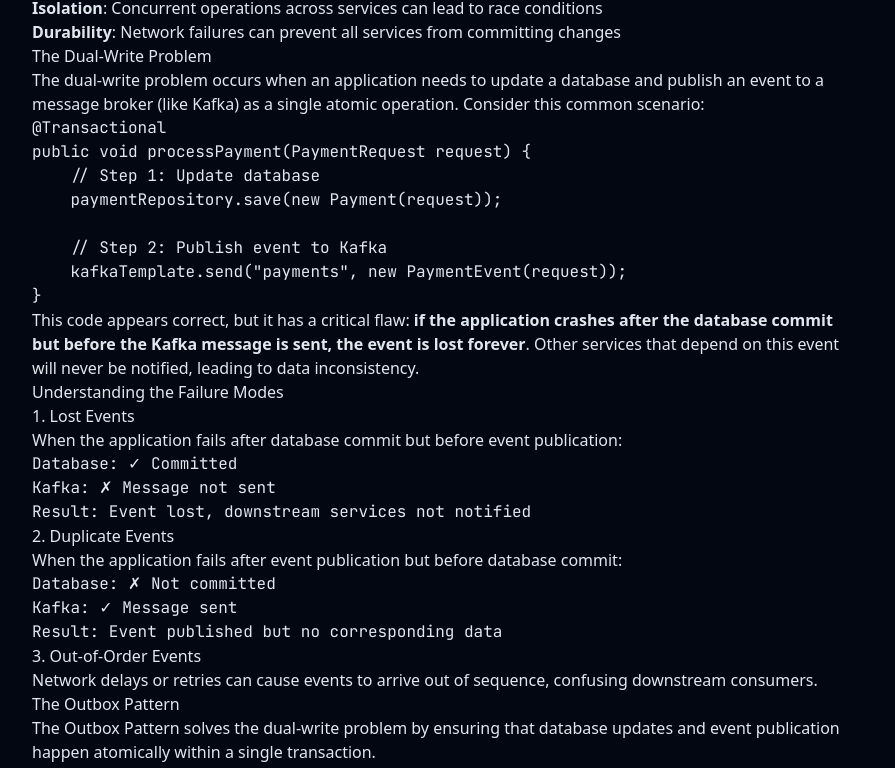
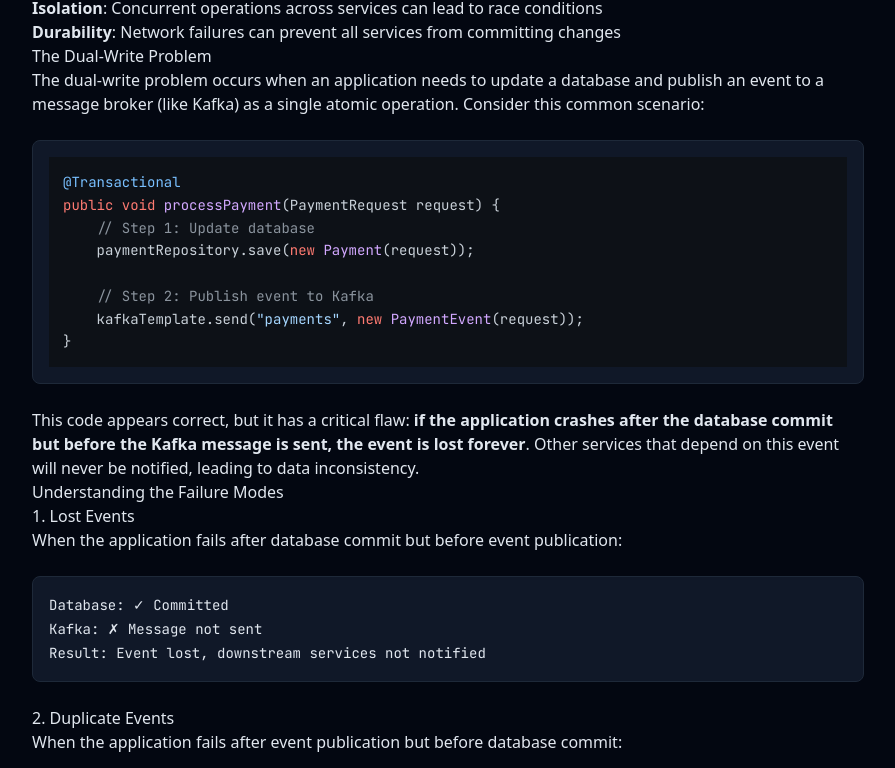
Before and after one commit to tirthachetry-zoho/portfolio-tirtha, a Next.js app: page /articles/distributed-transactions-outbox-pattern in a window 1280 px wide. Shown: the part 656-1424 px from the top of the page, without its empty margins (192-1087 px from the left). Built offline with nearby package versions, Linux system fonts and the light colour scheme.

Commit message:
Running Ollama + Qwen3.6 (27B) on Kaggle with TPU

```diff
--- a/package.json
+++ b/package.json
@@ -20,6 +20,7 @@
     "clsx": "^2.1.1",
     "framer-motion": "^12.40.0",
     "framer-motion-3d": "^12.4.13",
+    "highlight.js": "^11.11.1",
     "lucide-react": "^1.17.0",
     "mermaid": "^11.15.0",
     "next": "16.2.6",
--- a/src/app/articles/[slug]/page.tsx
+++ b/src/app/articles/[slug]/page.tsx
@@ -4,8 +4,10 @@ import Link from "next/link";
 import { readFile } from "fs/promises";
 import { join } from "path";
 import { MDXRemote } from 'next-mdx-remote/rsc';
+import rehypeHighlight from 'rehype-highlight';
 import ArticleContent from "./ArticleContent";
 import Mermaid from "@/components/Mermaid";
+import CodeBlock from "@/components/CodeBlock";
 
 async function getPost(slug: string) {
   const filePath = join(process.cwd(), 'content/posts', `${slug}.mdx`);
@@ -137,8 +139,14 @@ export default async function ArticlePage({ params }: { params: Promise<{ slug:
           >
             <MDXRemote
               source={post.content}
+              options={{
+                mdxOptions: {
+                  rehypePlugins: [rehypeHighlight],
+                },
+              }}
               components={{
                 Mermaid: ({ chart }: { chart: string }) => <Mermaid chart={chart} />,
+                pre: CodeBlock,
               }}
             />
           </ArticleContent>
--- a/src/app/layout.tsx
+++ b/src/app/layout.tsx
@@ -3,6 +3,7 @@ import { Inter, JetBrains_Mono } from "next/font/google";
 import "./globals.css";
 import { Navigation } from "@/components/navigation";
 import { Footer } from "@/components/footer";
+import "highlight.js/styles/github-dark.css";
 
 const inter = Inter({
   variable: "--font-inter",
--- /dev/null
+++ b/src/components/CodeBlock.tsx
@@ -0,0 +1,72 @@
+"use client";
+
+import { useState } from "react";
+import { Copy, Check } from "lucide-react";
+
+interface CodeBlockProps {
+  children: React.ReactNode;
+  className?: string;
+  [key: string]: any;
+}
+
+export default function CodeBlock({
+
+  children,
+  className = "",
+  ...props
+}: CodeBlockProps) {
+  const [copied, setCopied] = useState(false);
+
+  const handleCopy = async () => {
+    const codeElement = (props.node as any)?.children?.[0];
+    const codeText = codeElement?.children?.[0] || String(children);
+
+    try {
+      await navigator.clipboard.writeText(codeText);
+      setCopied(true);
+      setTimeout(() => setCopied(false), 2000);
+    } catch (err) {
+      console.error("Failed to copy:", err);
+    }
+  };
+
+  // Extract language from className (e.g., "language-python")
+  const languageMatch = className.match(/language-(\w+)/);
+  const language = languageMatch ? languageMatch[1] : "code";
+
+  return (
+    <div className="relative group my-6">
+      <div className="absolute top-3 right-3 z-10">
+        <button
+          onClick={handleCopy}
+          className="flex items-center gap-1.5 px-3 py-1.5 text-xs font-medium text-gray-400 bg-gray-800/50 hover:bg-gray-700/50 border border-gray-700 rounded-md transition-all opacity-0 group-hover:opacity-100"
+          aria-label="Copy code"
+        >
+          {copied ? (
+            <>
+              <Check className="w-3.5 h-3.5 text-green-400" />
+              <span className="text-green-400">Copied!</span>
+            </>
+          ) : (
+            <>
+              <Copy className="w-3.5 h-3.5" />
+              <span>Copy</span>
+            </>
+          )}
+        </button>
+      </div>
+      <div className="bg-gray-900 rounded-lg border border-gray-800 overflow-hidden">
+        {language !== "code" && (
+          <div className="px-4 py-2 bg-gray-800/50 border-b border-gray-800">
+            <span className="text-xs font-medium text-gray-400 uppercase tracking-wide">
+              {language}
+            </span>
+          </div>
+        )}
+        <pre className={`!m-0 !p-4 !bg-transparent ${className}`} {...props}>
+          <code className="font-mono text-sm leading-relaxed">{children}</code>
+        </pre>
+      </div>
+    </div>
+  );
+}
```
Also changed, not shown: 1 other file (tests, documents, lock files or other folders).
